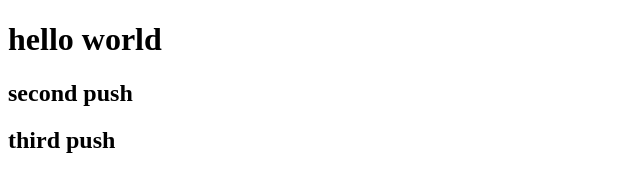
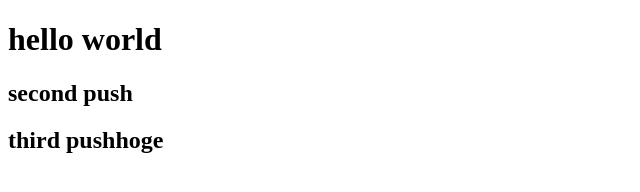
Before and after one commit to chat-studio/demo-repository, a website: page iuchi/index.html in a window 1280 px wide. Shown: the full height of the page, 0-640 px from the left. Drawn offline with Linux system fonts and the light colour scheme.

Commit message:
Update index.html
hoge

```diff
--- a/iuchi/index.html
+++ b/iuchi/index.html
@@ -8,6 +8,7 @@
 <body>
     <h1>hello world</h1>
     <h2>second push</h2>
-    <h2>third push</h2>
+    <h2>third pushhoge</h2>
+
 </body>
 </html>
```
